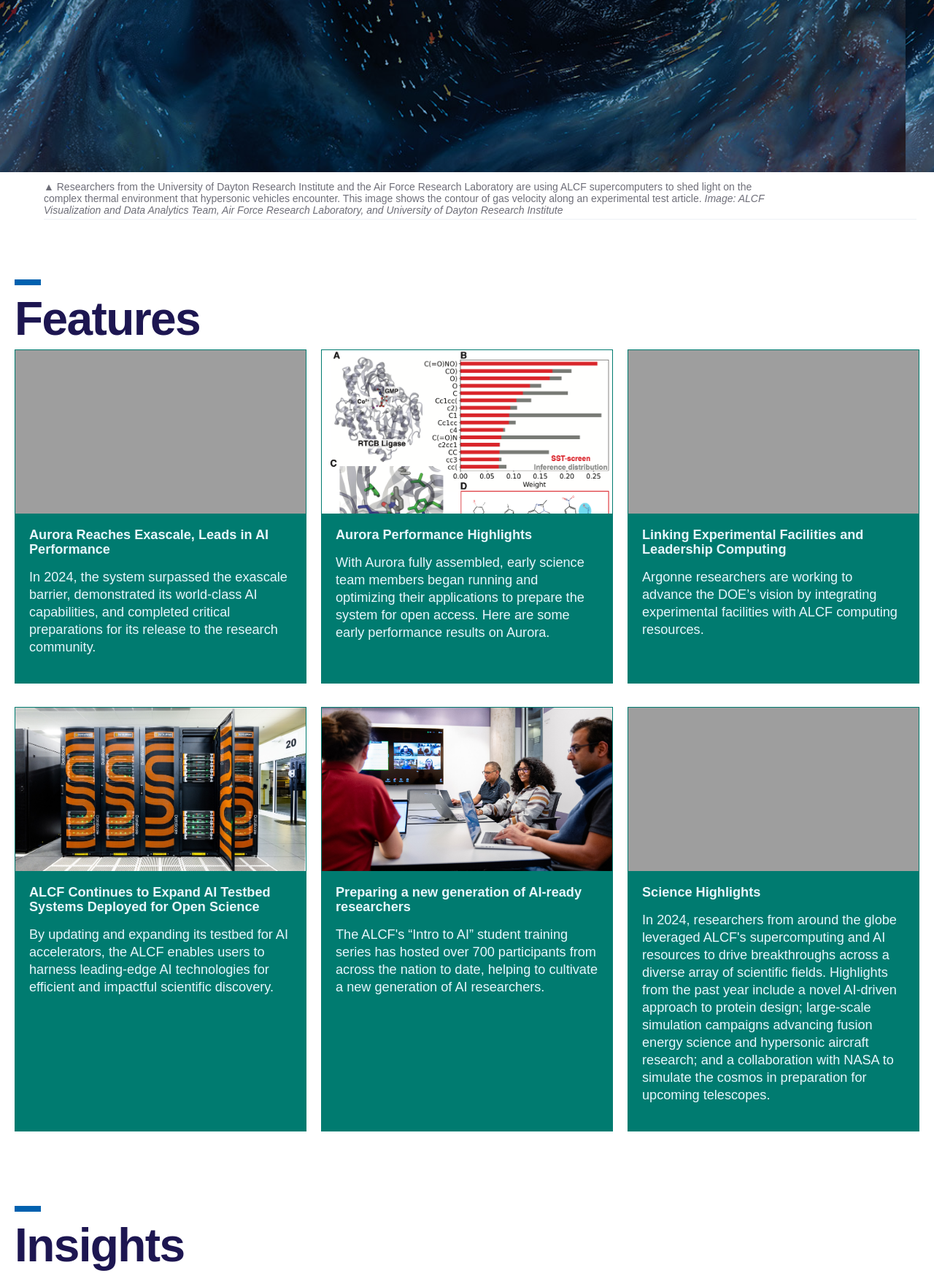
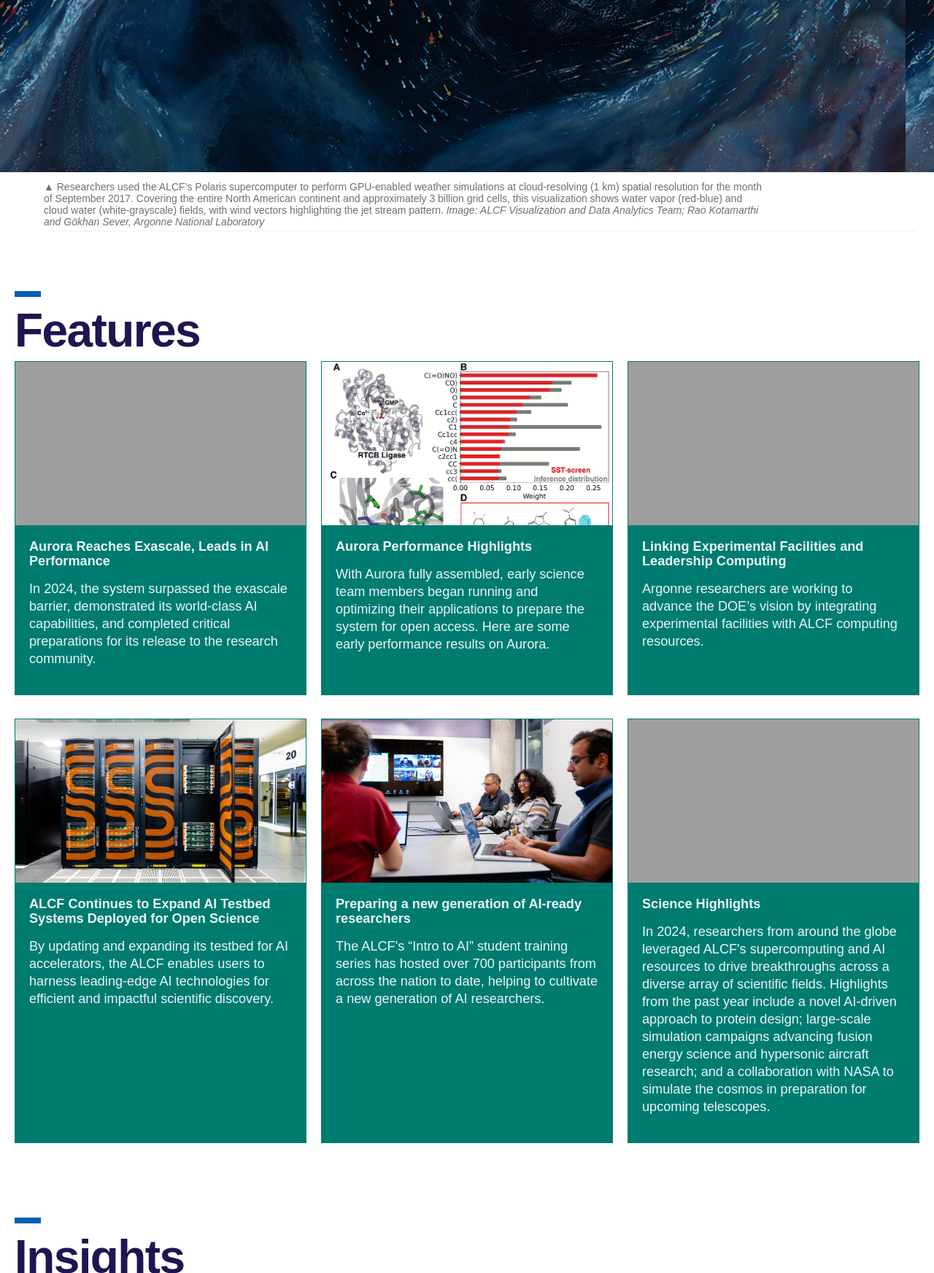
Before and after one commit to argonne-lcf/AR2024, a Jekyll site: the page built from index.md, in a window 1280 px wide, cut to the strip 404-2149 px from the top of the page. Shown: the whole strip at 73% size. Built offline with Jekyll 4.4.1, drawn with Linux system fonts in a browser that asks for light colours; some web fonts are replaced.

Commit message:
Update index.md

```diff
--- a/index.md
+++ b/index.md
@@ -13,8 +13,8 @@ title: Argonne Leadership Computing Facility
 
 <div class="home--hero-caption">
 	<small>
-		&#9650; Researchers from the University of Dayton Research Institute and the Air Force Research Laboratory are using ALCF supercomputers to shed light on the complex thermal environment that hypersonic vehicles encounter. This image shows the contour of gas velocity along an experimental test article.
-		<span class="credit">Image: ALCF Visualization and Data Analytics Team, Air Force Research Laboratory, and University of Dayton Research Institute</span>
+		&#9650; Researchers used the ALCF’s Polaris supercomputer to perform GPU-enabled weather simulations at cloud-resolving (1 km) spatial resolution for the month of September 2017. Covering the entire North American continent and approximately 3 billion grid cells, this visualization shows water vapor (red-blue) and cloud water (white-grayscale) fields, with wind vectors highlighting the jet stream pattern.
+		<span class="credit">Image: ALCF Visualization and Data Analytics Team; Rao Kotamarthi and Gökhan Sever, Argonne National Laboratory</span>
 	</small>
 </div>
 
```
